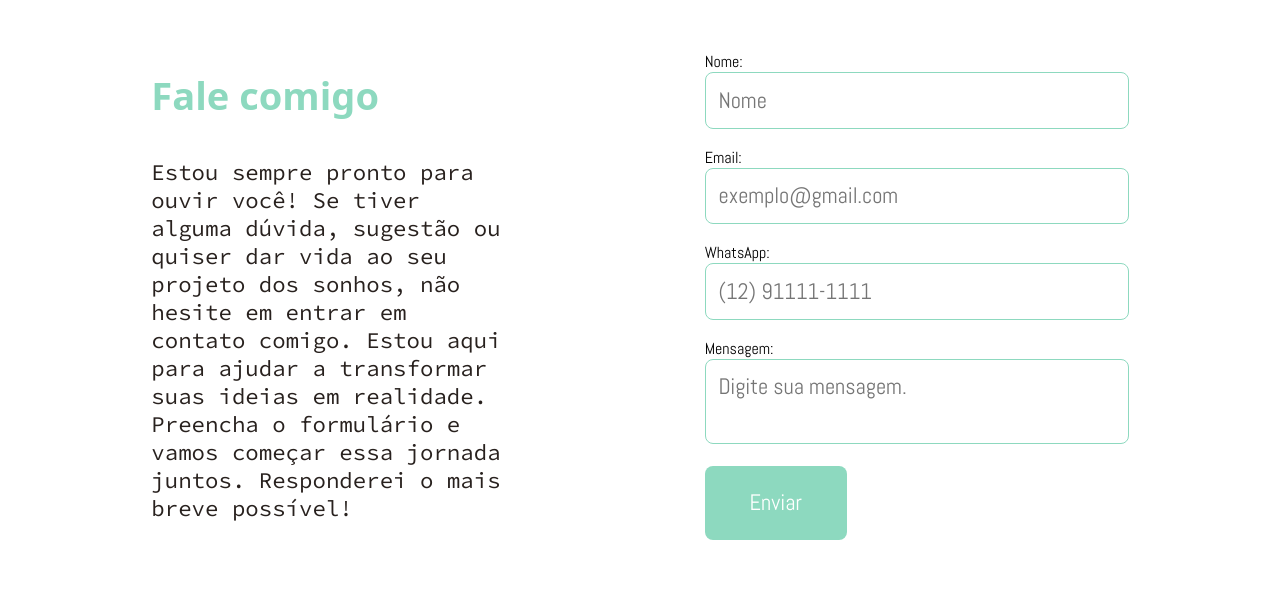
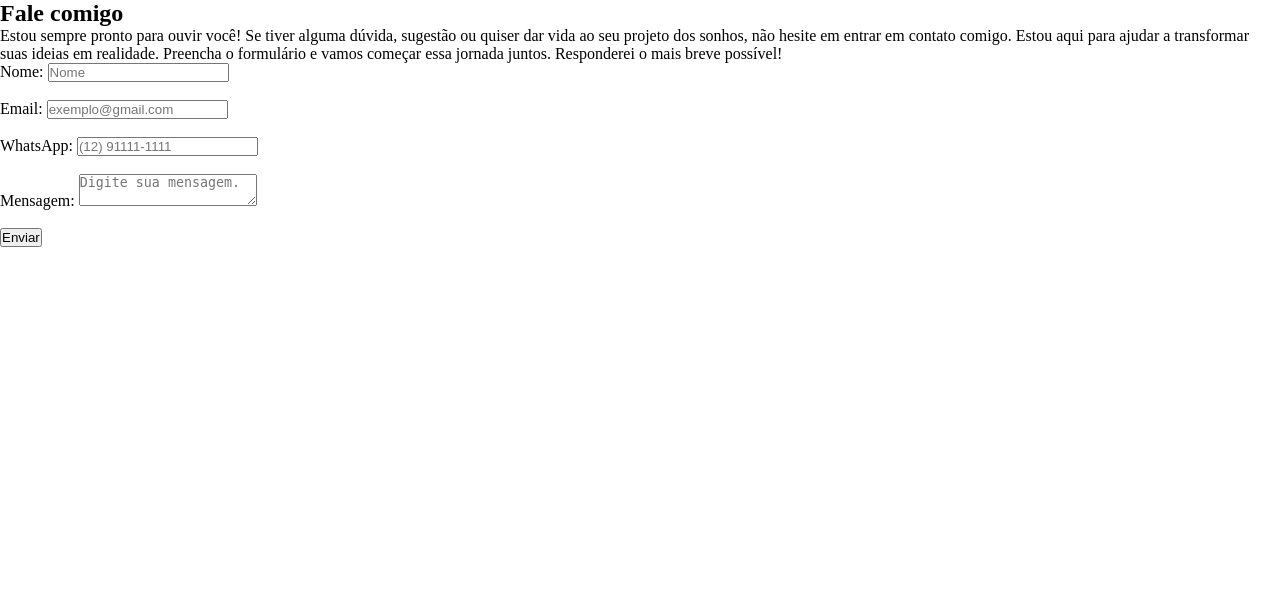
Before and after one commit to Vidortech/vidortech.000webhostapp.com, a PHP site: page /contact in a window 1280 px wide. Shown: the part 103-693 px from the top of the page. Run offline with PHP 8.4, Linux system fonts and the light colour scheme; some libraries are stand-ins or nearby versions; some web fonts are replaced.

Commit message:
Apagando estilos da página de contato

```diff
--- a/styles/style_contact.css
+++ b/styles/style_contact.css
@@ -22,119 +22,3 @@
 
 
 }
-
-* {
-    user-select: none;
-    margin: 0;
-    padding: 0;
-    box-sizing: border-box;
-}
-
-main {
-    padding: 4%;
-}
-
-.principal {
-    display: flex;
-    justify-content: space-around;
-    flex-direction: row;
-}
-
-
-.mainText {
-    max-width: 30%;
-    display: flex;
-    justify-content: space-around;
-    flex-direction: column;
-}
-
-h1 {
-    font-size: var(--tamanho-nome);
-    font-family: var(--font-nome);
-    color: var(--cor-terciaria);
-
-}
-
-.text {
-    color: var(--cor-quaternaria);
-    font-size: var(--tamanho-normal);
-    font-family: var(--font-secundaria);
-}
-
-.text:hover {
-    cursor: text;
-}
-
-
-input,
-textarea {
-    padding: 3%;
-    width: 100%;
-    border: 1px solid var(--cor-terciaria);
-    border-radius: 8px;
-    font-family: var(--font-primaria);
-    font-size: var(--tamanho-normal);
-    /* margin-bottom: 1em; */
-    transition: border-color 0.3s;
-}
-
-/* Estilo específico para o textarea */
-textarea {
-    resize: none;
-    /* Impede o redimensionamento do textarea */
-}
-
-input:focus,
-textarea:focus {
-    outline: none;
-    border-color: var(--cor-quaternaria);
-}
-
-/* Estilo para o botão */
-button {
-    background-color: var(--cor-terciaria);
-    color: var(--cor-primaria);
-    border: none;
-    border-radius: 8px;
-    padding: 1em 2em;
-    font-family: var(--font-primaria);
-    font-size: var(--tamanho-normal);
-    cursor: pointer;
-    transition: background-color 0.3s;
-}
-
-button:hover {
-    background-color: var(--cor-quaternaria);
-}
-
-.formulario {
-    width: 36%;
-}
-
-label {
-    font-family: var(--font-primaria);
-}
-
-
-
-@media only screen and (max-width: 410px) {
-    main{
-        display: flex;
-        align-items: center;
-    }
-    .mainText {
-        max-width: 100vw;
-        padding-bottom: 10%;
-    }
-
-    .principal {
-        align-items: center;
-        flex-direction: column;
-        padding: 4%;
-        text-align: justify;
-    }
-
-    .formulario {
-        width: 100vw;
-    }
-}
```
